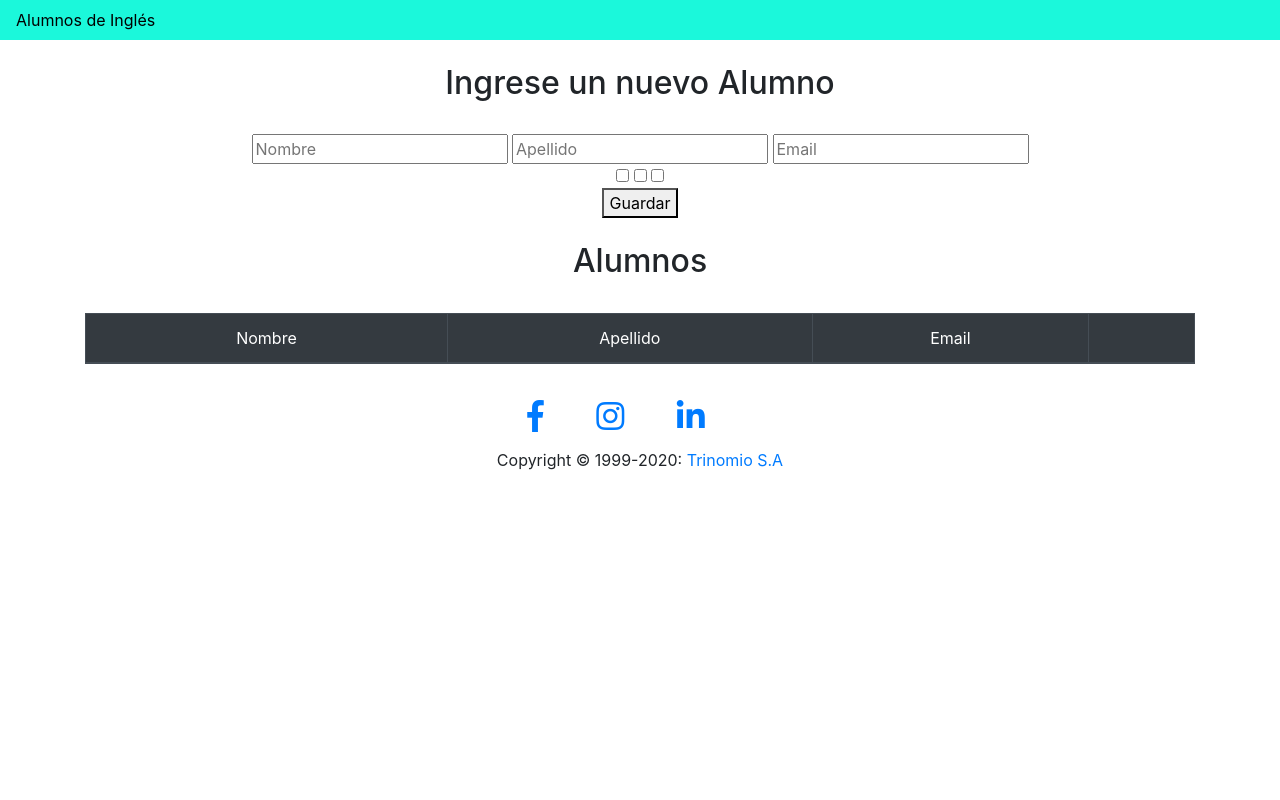
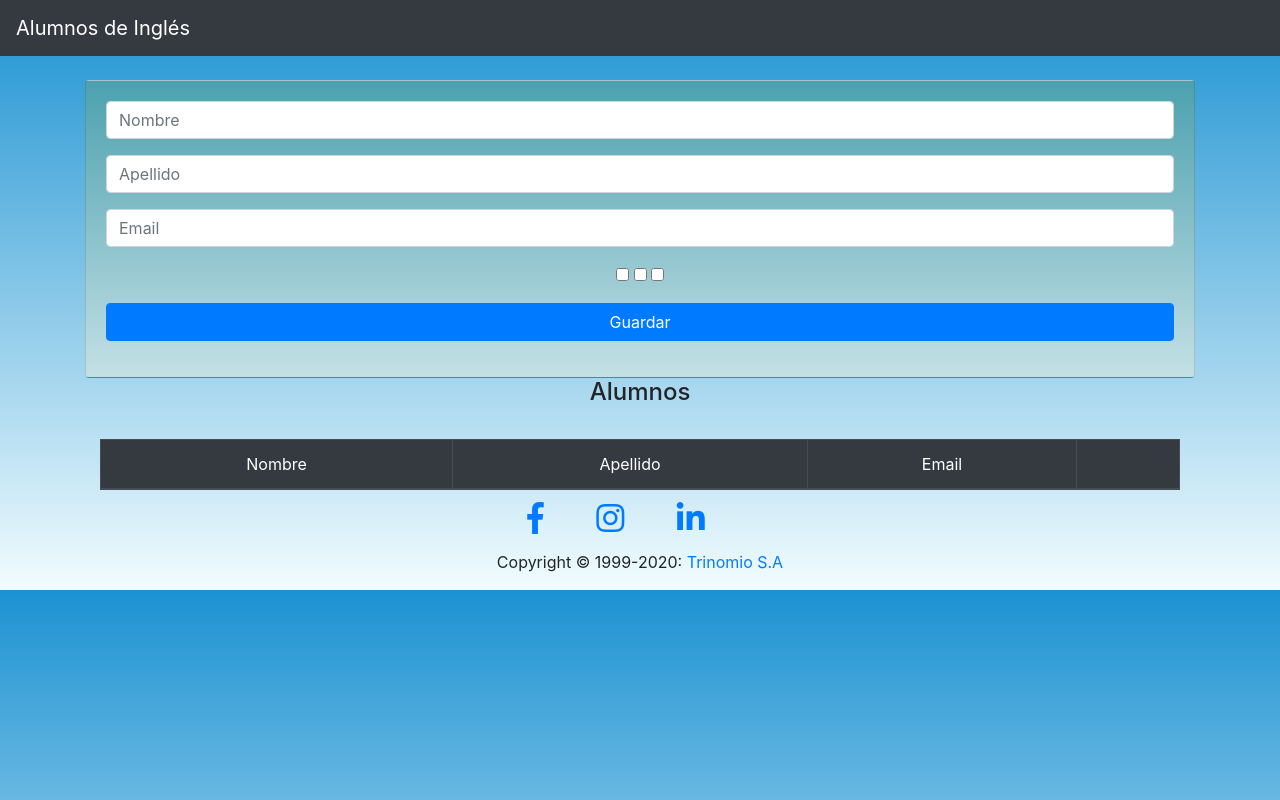
Before and after one commit to lordmaster11/Challege-Peoples, a Flask app: template templates/index.html in a window 1280 px wide. Run offline with Flask 2, Linux system fonts and the light colour scheme; the template is opened without the code that fills it, so the values that code supplies are empty; some libraries are stand-ins or nearby versions.

Commit message:
front end templates

```diff
--- a/static/css/main.css
+++ b/static/css/main.css
@@ -1,6 +1,19 @@
-.navbar-default {
-    background-color: rgb(27, 248, 219);
-    color: black;
+body {
+    background: #1c92d2;
+    /* fallback for old browsers */
+    background: -webkit-linear-gradient(to top, #f2fcfe, #1c92d2);
+    /* Chrome 10-25, Safari 5.1-6 */
+    background: linear-gradient(to top, #f2fcfe, #1c92d2);
+    /* W3C, IE 10+/ Edge, Firefox 16+, Chrome 26+, Opera 12+, Safari 7+ */
+}
+
+.card-body {
+    background: #4CA1AF;
+    /* fallback for old browsers */
+    background: -webkit-linear-gradient(to top, #C4E0E5, #4CA1AF);
+    /* Chrome 10-25, Safari 5.1-6 */
+    background: linear-gradient(to top, #C4E0E5, #4CA1AF);
+    /* W3C, IE 10+/ Edge, Firefox 16+, Chrome 26+, Opera 12+, Safari 7+ */
 }
 
 table tr {
--- a/templates/index.html
+++ b/templates/index.html
@@ -1,13 +1,18 @@
 {% extends "layout.html" %}
 
 {% block content %}
-
-<H2 class="text-center">Ingrese un nuevo Alumno</H2><br>
+<div>
+        <div class="card card-body">
                 <form action="/" method="POST" class="text-center">
-        <input type="text" name="first_name" placeholder="Nombre">
-        <input type="text" name="last_name" placeholder="Apellido">
-        <input type="text" name="email" placeholder="Email">
-        <br>
+                        <div class="form-group">
+                                <input type="text" name="first_name" placeholder="Nombre" class="form-control">
+                        </div>
+                        <div class="form-group">
+                                <input type="text" name="last_name" placeholder="Apellido" class="form-control">
+                        </div>
+                        <div class="form-group">
+                                <input type="text" name="email" placeholder="Email" class="form-control">
+                        </div>
 
         <!--
         {% for course in courses %}
@@ -15,18 +20,20 @@
         {% endfor %}
         -->
 
+                        <div class="form-group">
                                 <input type="checkbox" name="course" value={{courses[0]['id']}}>{{courses[0]['name']}}
                                 <input type="checkbox" name="course" value={{courses[1]['id']}}>{{courses[1]['name']}}
                                 <input type="checkbox" name="course" value={{courses[2]['id']}}>{{courses[2]['name']}}
+                        </div>
 
-        <br>
-        <button type="submit">Guardar</button>
+                        <div class="form-group">
+                                <button type="submit" class="btn btn-primary btn-block">Guardar</button>
+                        </div>
                 </form>
-
-<br>
+        </div>
 
         <div class="container">
-        <H2 class="text-center">Alumnos</H2>
+                <H4 class="text-center">Alumnos</H4>
                 <br>
                 <div class="table-responsive">
                         <table class="table table-hover table-bordered table table-striped table-dark">
@@ -43,8 +50,9 @@
                                                 <td>{{people['last_name']}}</td>
                                                 <td><B>{{people['email']}}</B></td>
                                                 <td>
-                                                <a href="/edit/{{people['id']}}">Editar</a>
-                                                <a href="/delete/{{people['id']}}">Eliminar</a>
+                                                        <a href="/edit/{{people['id']}}" class="btn btn-info">Editar</a>
+                                                        <a href="/delete/{{people['id']}}"
+                                                                class="btn btn-danger">Eliminar</a>
                                                 </td>
                                         </tr>
                                         {% endfor %}
@@ -52,4 +60,5 @@
                         </table>
                 </div>
         </div>
+</div>
 {% endblock content %}
--- a/templates/layout.html
+++ b/templates/layout.html
@@ -18,17 +18,19 @@
 </head>
 
 <body>
-  <nav class="navbar navbar-default">
-    <ul class="navbar-nav">
-      <li>Alumnos de Inglés</li>
-    </ul>
+  <nav class="navbar navbar-expand-lg navbar-dark bg-dark">
+    <a class="navbar-brand" href="/">Alumnos de Inglés</a>
+    <button class="navbar-toggler" type="button" data-toggle="collapse" data-target="#navbarTogglerDemo02"
+      aria-controls="navbarTogglerDemo02" aria-expanded="false" aria-label="Toggle navigation">
+      <span class="navbar-toggler-icon"></span>
+    </button>
   </nav>
-  <br>
 
-  {% block content %}
-  {% endblock content %}
+  <div class="container pt-4">
+    {% block content %}
+    {% endblock content %}
+  </div>
 
-  <br>
   <footer class="page-footer font-small cyan darken-3">
     <div class="container-footer">
       <div class="text-center">
```
Also changed, not shown: templates/edit.html (+30 -13 lines). Lines whose indentation alone changed are shown as unchanged.
